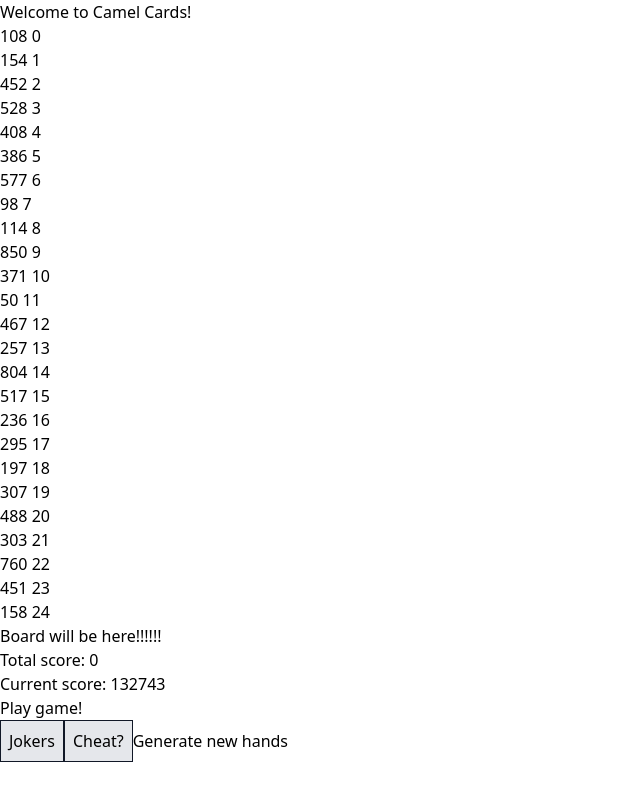
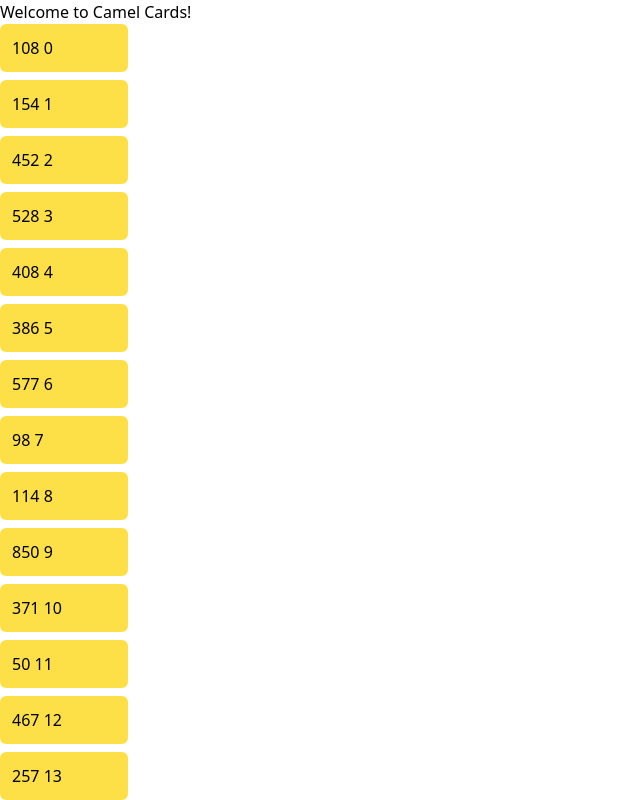
Before and after one commit to RheingoldRiver/CamelCards, a React (Vite) app: page / in a window 1280 px wide. Both pictures are taken after a click on the button "Play game!". Shown: the top 800 px of the page, without its empty margins (0-640 px from the left). Built offline with nearby package versions, Linux system fonts and the light colour scheme.

Commit message:
you can now drag & drop bids

```diff
--- a/package.json
+++ b/package.json
@@ -14,8 +14,11 @@
     "@radix-ui/react-toolbar": "^1.0.4",
     "@types/lodash": "^4.14.202",
     "clsx": "^2.0.0",
+    "immer": "^10.0.3",
     "lodash": "^4.17.21",
     "react": "^18.2.0",
+    "react-dnd": "^16.0.1",
+    "react-dnd-html5-backend": "^16.0.1",
     "react-dom": "^18.2.0"
   },
   "devDependencies": {
--- a/src/App.tsx
+++ b/src/App.tsx
@@ -1,14 +1,18 @@
+import { DndProvider } from "react-dnd";
 import Game from "./components/Game/Game";
 import GameStateProvider from "./components/GameStateProvider/GameStateProvider";
 import Header from "./components/Header/Header";
+import { HTML5Backend } from "react-dnd-html5-backend";
 
 function App() {
   return (
     <>
-      <Header />
-      <GameStateProvider>
-        <Game></Game>
-      </GameStateProvider>
+      <DndProvider backend={HTML5Backend}>
+        <Header />
+        <GameStateProvider>
+          <Game></Game>
+        </GameStateProvider>
+      </DndProvider>
     </>
   );
 }
--- a/src/components/BidHistory/BidHistory.tsx
+++ b/src/components/BidHistory/BidHistory.tsx
@@ -1,23 +1,49 @@
 import { useContext, type FC } from "react";
 import { GameStateContext } from "../GameStateProvider/GameStateProvider";
 import clsx from "clsx";
+import { useDrag, useDrop } from "react-dnd";
+import { Bid } from "../../constants";
 
 interface Props {}
+
+const BID_DRAG_TYPE = "__bid";
 
 const BidHistory: FC<Props> = () => {
   const { hands } = useContext(GameStateContext);
   return (
-    <div className={clsx("flex flex-col")}>
-      {hands.map(({ bid, bidKey }, i) => (
-        <Bid bid={bid} key={bidKey} index={i}></Bid>
+    <div className={clsx("flex flex-col max-w-[8em] gap-2")}>
+      {hands.map(({ bid }, i) => (
+        <BidItem bid={bid.bid} key={bid.key} index={i}></BidItem>
       ))}
     </div>
   );
 };
 
-const Bid = ({ bid, index }: { bid: number; index: number }) => {
+const BidItem = ({ bid, index }: { bid: number; index: number }) => {
+  const { hands, swapBids } = useContext(GameStateContext);
+  const [, dragRef] = useDrag(() => ({
+    type: BID_DRAG_TYPE,
+    item: { i: index },
+  }));
+
+  const [{ isHovered }, dropRef] = useDrop(
+    () => ({
+      accept: BID_DRAG_TYPE,
+      drop: ({ i }: { bid: Bid; i: number }) => {
+        swapBids(i, index);
+      },
+      collect: (monitor) => ({
+        isHovered: !!monitor.isOver(),
+      }),
+    }),
+    [hands]
+  );
+
   return (
-    <div className={clsx()}>
+    <div
+      ref={(node) => dragRef(dropRef(node))}
+      className={clsx("cursor-grab p2 bg-yellow-300 p-3 rounded-md", isHovered ? "bg-yellow-300" : "")}
+    >
       {bid} {index}
     </div>
   );
--- a/src/components/GameStateProvider/GameStateProvider.tsx
+++ b/src/components/GameStateProvider/GameStateProvider.tsx
@@ -2,6 +2,7 @@ import { Dispatch, ReactNode, SetStateAction, createContext, useState } from "re
 import { Hand } from "../../constants";
 import { DEFAULT_NUM_CARDS_PER_HAND, DEFAULT_NUM_HANDS_PER_GAME } from "../../constants";
 import { generateHands } from "../../gameHelpers";
+import { produce } from "immer";
 
 interface GameState {
   useJokers: boolean;
@@ -18,6 +19,7 @@ interface GameState {
   scores: number[];
   setScores: Dispatch<SetStateAction<number[]>>;
   newHands: () => void;
+  swapBids: (i1: number, i2: number) => void;
 }
 
 const DEFAULT_GAME_STATE: GameState = {
@@ -35,6 +37,7 @@ const DEFAULT_GAME_STATE: GameState = {
   scores: [],
   setScores: () => {},
   newHands: () => {},
+  swapBids: () => {},
 };
 
 export const GameStateContext = createContext(DEFAULT_GAME_STATE);
@@ -58,6 +61,16 @@ export default function GameStateProvider({ children }: { children: ReactNode })
     setHands(generateHands(numHandsPerGame, numCardsPerHand));
   }
 
+  function swapBids(i1: number, i2: number) {
+    setHands(
+      produce(hands, (nextHands) => {
+        const temp = nextHands[i1].bid;
+        nextHands[i1].bid = nextHands[i2].bid;
+        nextHands[i2].bid = temp;
+      })
+    );
+  }
+
   return (
     <GameStateContext.Provider
       value={{
@@ -75,6 +88,7 @@ export default function GameStateProvider({ children }: { children: ReactNode })
         scores,
         setScores,
         newHands,
+        swapBids,
       }}
     >
       {children}
--- a/src/gameHelpers.ts
+++ b/src/gameHelpers.ts
@@ -5,7 +5,7 @@ import { Card } from "./constants";
 
 export function maxPossibleScore(hands: Hand[]) {
   return hands
-    .map((x) => x.bid)
+    .map((x) => x.bid.bid)
     .sort()
     .reverse()
     .reduce((acc, bid, i) => {
@@ -38,14 +38,16 @@ export function actualScore(hands: Hand[], jokers: boolean, cheat: boolean) {
   sortedHands.sort((a, b) => {
     return score(a.cards) - score(b.cards);
   });
-  return sortedHands.reduce((acc, hand, i) => acc + (i + 1) * hand.bid, 0);
+  return sortedHands.reduce((acc, hand, i) => acc + (i + 1) * hand.bid.bid, 0);
 }
 
 export function generateHands(numHands: number, numCardsPerHand: number): Hand[] {
   return range(numHands).map(() => ({
-    bid: random(MIN_ALLOWED_BID, MAX_ALLOWED_BID),
-    bidKey: crypto.randomUUID(),
-    cardsKey: crypto.randomUUID(),
+    bid: {
+      bid: random(MIN_ALLOWED_BID, MAX_ALLOWED_BID),
+      key: crypto.randomUUID(),
+    },
+    key: crypto.randomUUID(),
     cards: range(numCardsPerHand).map(() => sample(values(POSSIBLE_CARDS)) as Card),
   }));
 }
```
Also changed, not shown: src/constants.ts (+7 -3 lines), 1 other file (tests, documents, lock files or other folders).
